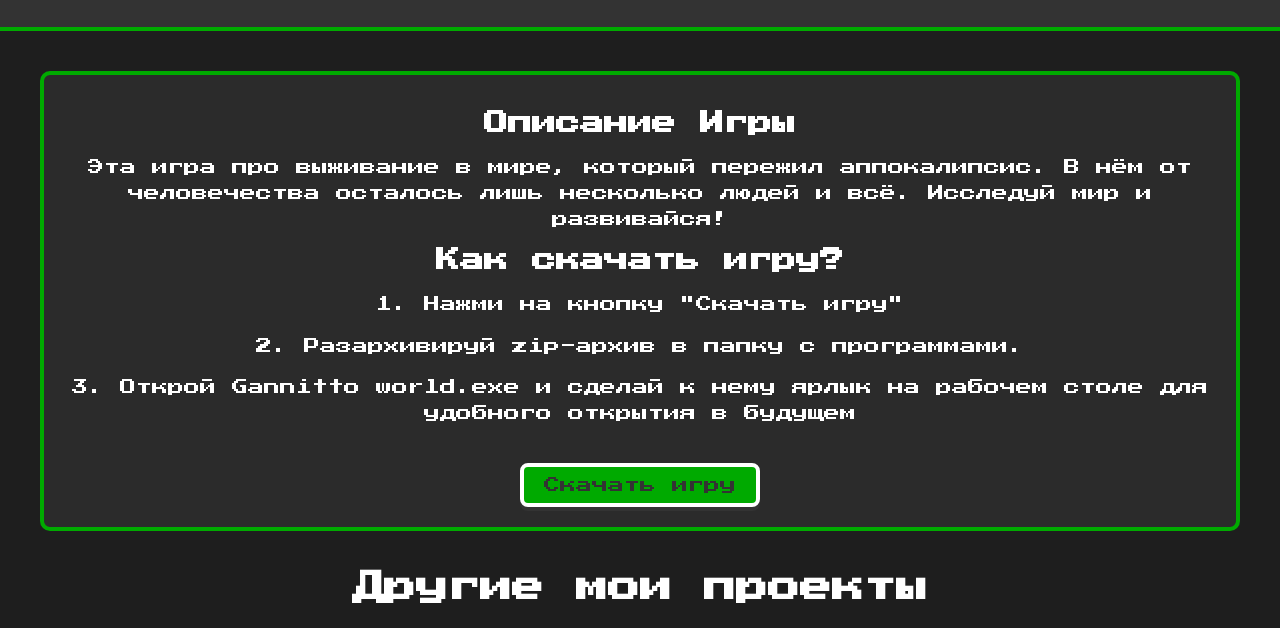
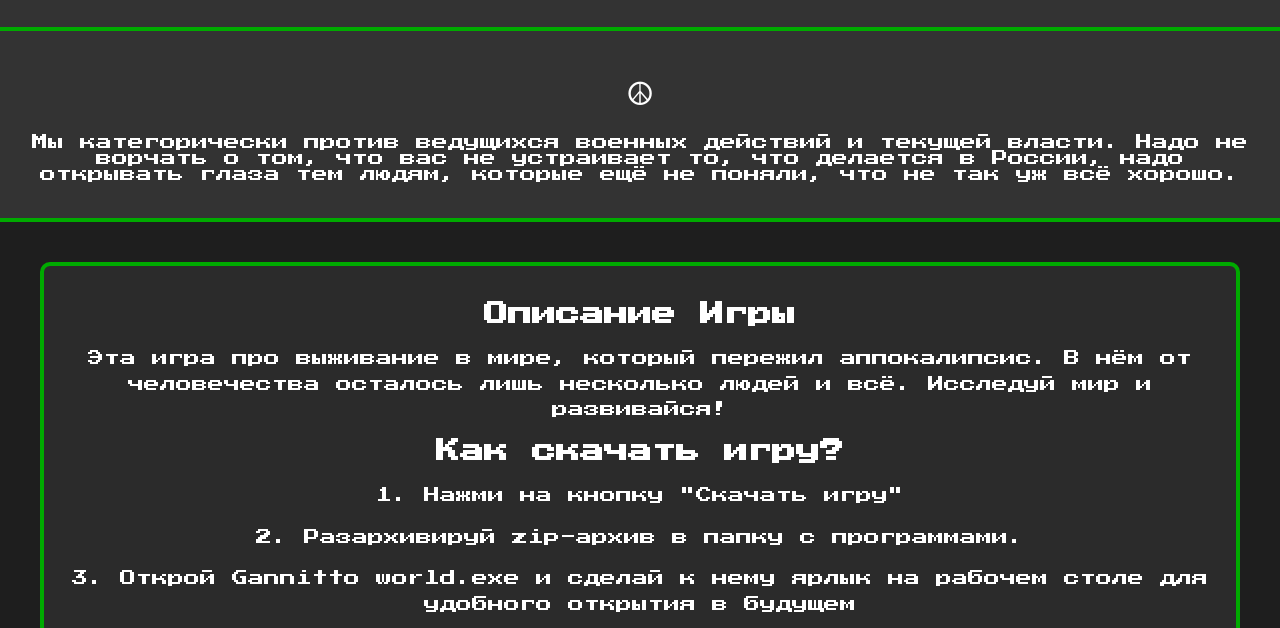
Before and after one commit to Gannitto/Gannitto_world, a plain HTML site: page index.html in a window 1280 px wide. Shown: the part 172-800 px from the top of the page. Drawn offline with Linux system fonts and the light colour scheme.

Commit message:
Добавление заметки с текстом наверху

```diff
--- a/index.html
+++ b/index.html
@@ -13,6 +13,11 @@
 	<header>
 		<!-- Логотип игры -->
 		<img src="Images/Логотип игры.png" alt="Логотип игры">
+	</header>
+
+	<header>
+		<h1>☮</h1>
+		<p>Мы категорически против ведущихся военных действий и текущей власти. Надо не ворчать о том, что вас не устраивает то, что делается в России, надо открывать глаза тем людям, которые ещё не поняли, что не так уж всё хорошо.</p>
 	</header>
 
 	<div class="content">
```
